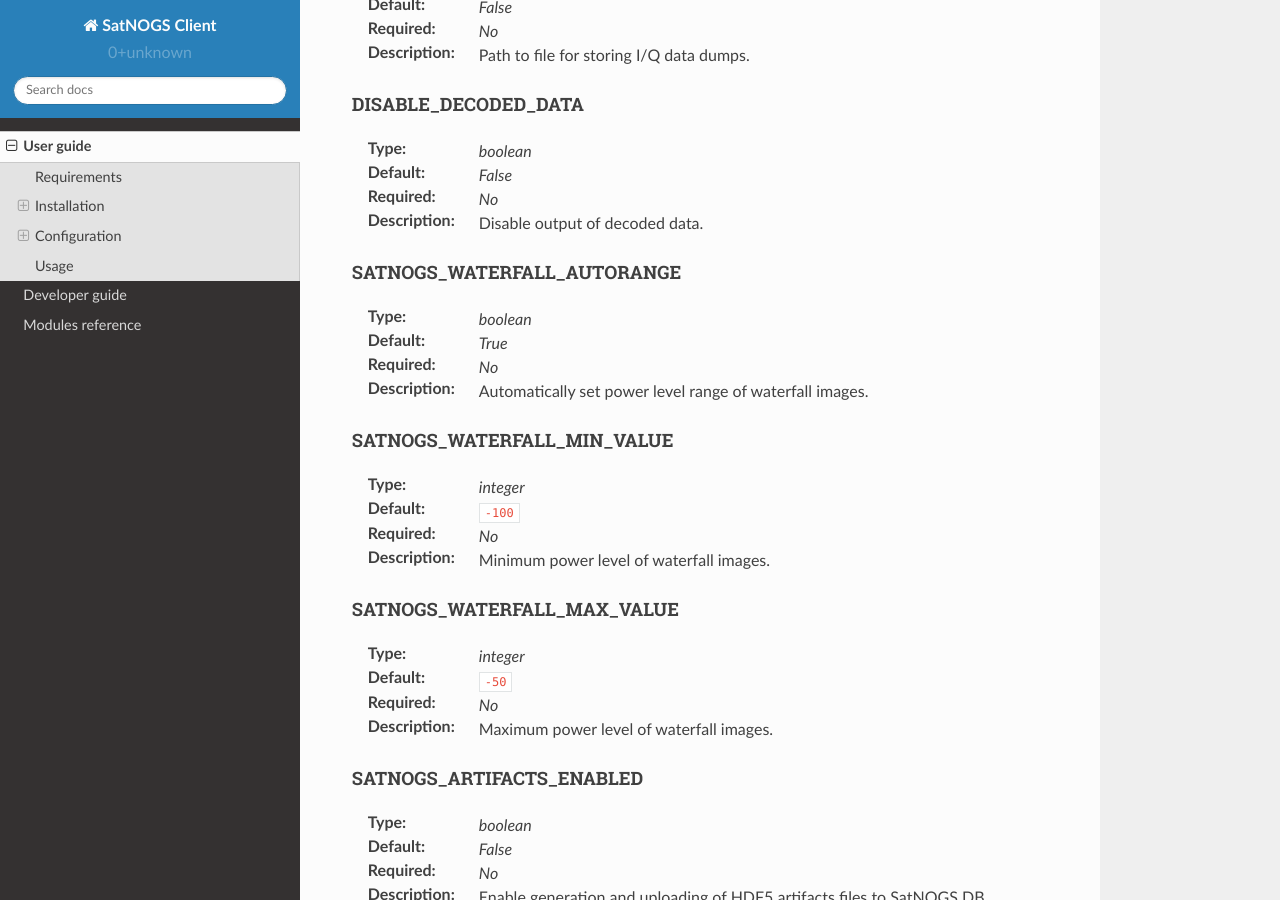
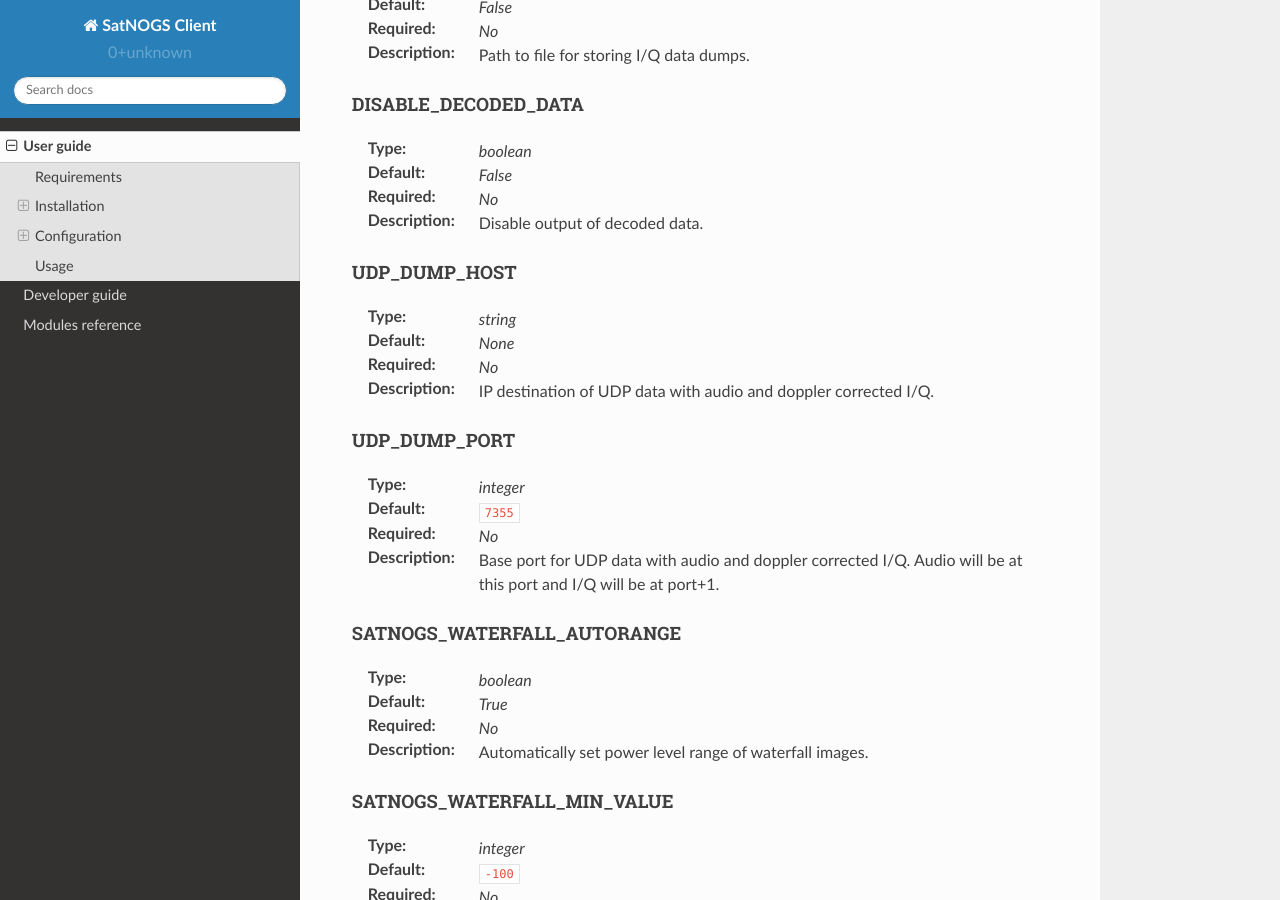
Before and after one commit to yaplik/satnogs-client, a Sphinx documentation site: the page built from docs/userguide.rst, in a window 1280 px wide and 900 px high, scrolled down 8766 px. Built offline with Sphinx 7.4.7 and the Read the Docs theme 2.0.0, drawn with Linux system fonts in a browser that asks for light colours.

Commit message:
Add control for UDP audio and I/Q sinks
Signed-off-by: Daniel Ekman <knegge@gmail.com>

```diff
--- a/docs/userguide.rst
+++ b/docs/userguide.rst
@@ -496,6 +496,25 @@
    Disable output of decoded data.
 
 
+UDP_DUMP_HOST
+~~~~~~~~~~~~~
+:Type: *string*
+:Default: *None*
+:Required: *No*
+:Description:
+   IP destination of UDP data with audio and doppler corrected I/Q.
+
+
+UDP_DUMP_PORT
+~~~~~~~~~~~~~
+:Type: *integer*
+:Default: ``7355``
+:Required: *No*
+:Description:
+   Base port for UDP data with audio and doppler corrected I/Q.
+   Audio will be at this port and I/Q will be at port+1.
+
+
 SATNOGS_WATERFALL_AUTORANGE
 ~~~~~~~~~~~~~~~~~~~~~~~~~~~
 :Type: *boolean*
```
Also changed, not shown: 2 other files.
